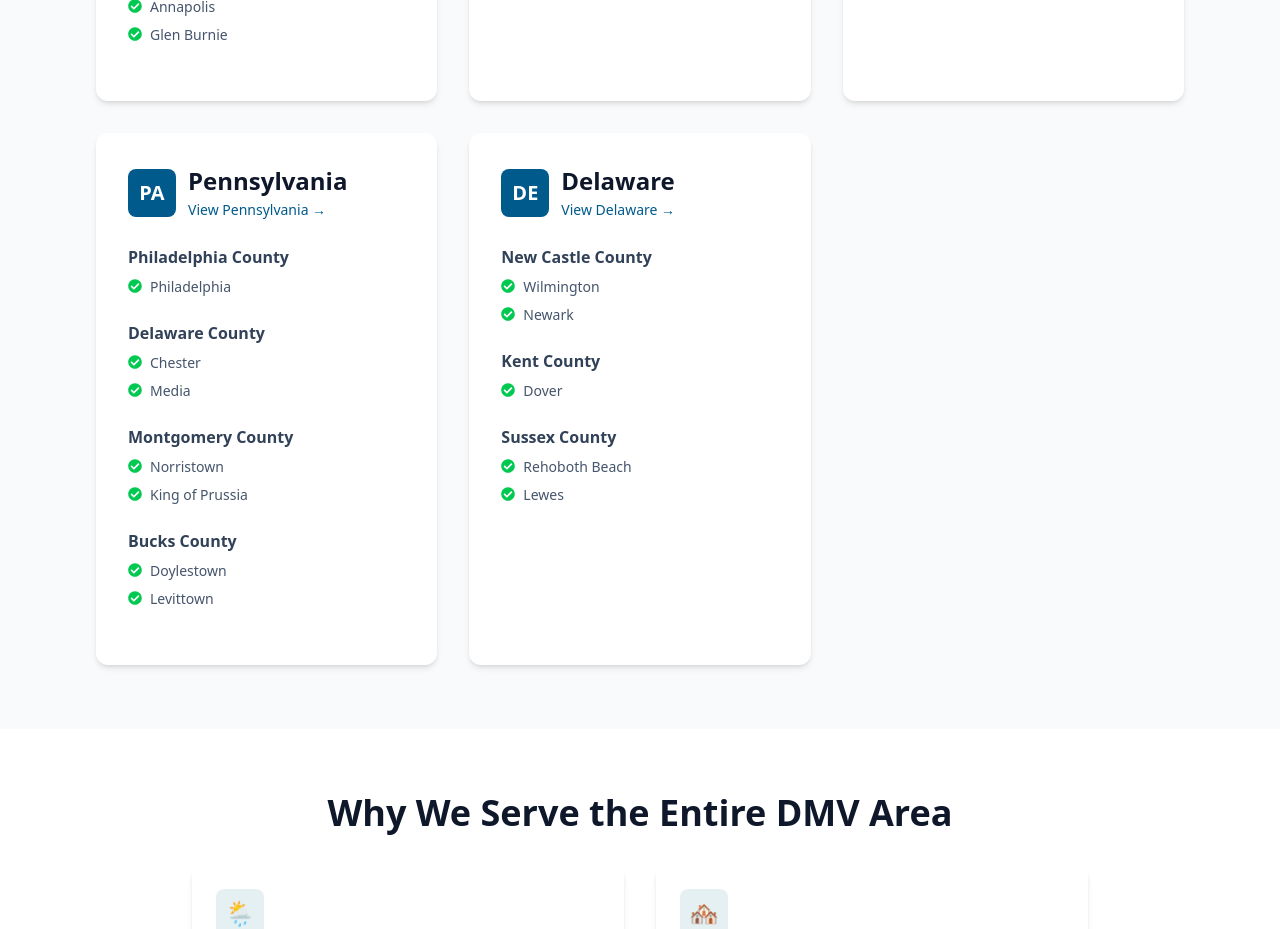
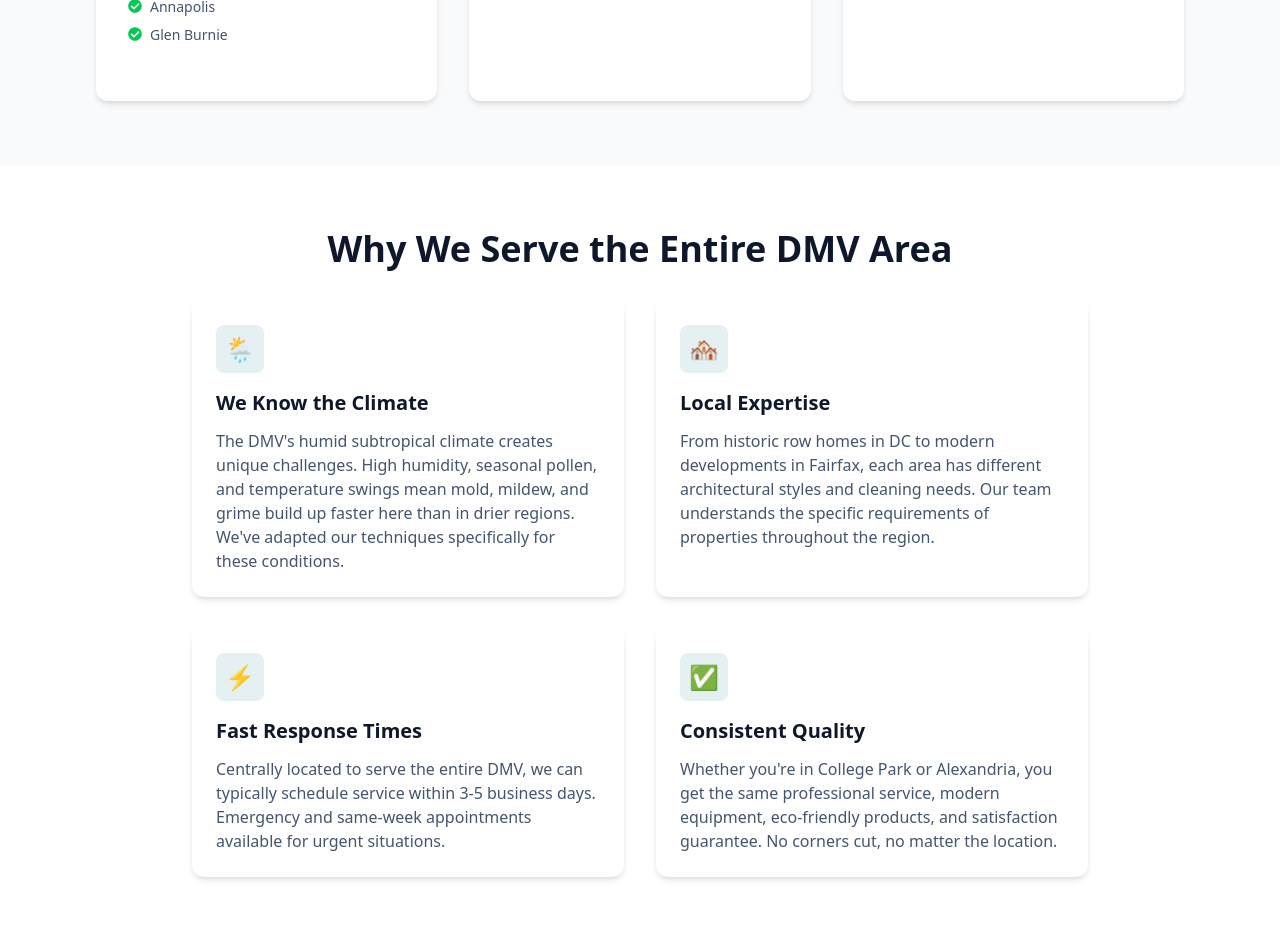
Before and after one commit to Hevyweight/Pats-Power-Washing-MD, a Next.js app: page /service-areas in a window 1280 px wide. Shown: the part 2720-3649 px from the top of the page. Built offline with nearby package versions, Linux system fonts and the light colour scheme.

Commit message:
Updated: Service Areas Page

```diff
--- a/app/service-areas/page.tsx
+++ b/app/service-areas/page.tsx
@@ -330,64 +330,6 @@ export default function ServiceAreasPage() {
                 </div>
               ))}
             </div>
-
-            {/* Pennsylvania */}
-            <div className="bg-white rounded-xl shadow-md p-8">
-                <div className="flex items-center gap-3 mb-6">
-                <div className="w-12 h-12 bg-brand-primary-dark text-white rounded-lg flex items-center justify-center font-bold text-xl">
-                    PA
-                </div>
-                <div>
-                    <h3 className="text-2xl font-bold">Pennsylvania</h3>
-                    <Link href="/areas/pennsylvania" className="text-brand-primary-dark text-sm hover:underline">
-                    View Pennsylvania →
-                    </Link>
-                </div>
-                </div>
-
-                {serviceAreas.pennsylvania.counties.map((county) => (
-                <div key={county.name} className="mb-6">
-                    <h4 className="font-semibold text-slate-700 mb-2">{county.name}</h4>
-                    <ul className="space-y-2">
-                    {county.cities.map((city) => (
-                        <li key={city} className="flex items-start gap-2 text-sm text-slate-600">
-                        <FaCheckCircle className="text-green-500 mt-0.5 flex-shrink-0" />
-                        <span>{city}</span>
-                        </li>
-                    ))}
-                    </ul>
-                </div>
-                ))}
-            </div>
-
-            {/* Delaware */}
-            <div className="bg-white rounded-xl shadow-md p-8">
-                <div className="flex items-center gap-3 mb-6">
-                <div className="w-12 h-12 bg-brand-primary-dark text-white rounded-lg flex items-center justify-center font-bold text-xl">
-                    DE
-                </div>
-                <div>
-                    <h3 className="text-2xl font-bold">Delaware</h3>
-                    <Link href="/areas/delaware" className="text-brand-primary-dark text-sm hover:underline">
-                    View Delaware →
-                    </Link>
-                </div>
-                </div>
-
-                {serviceAreas.delaware.counties.map((county) => (
-                <div key={county.name} className="mb-6">
-                    <h4 className="font-semibold text-slate-700 mb-2">{county.name}</h4>
-                    <ul className="space-y-2">
-                    {county.cities.map((city) => (
-                        <li key={city} className="flex items-start gap-2 text-sm text-slate-600">
-                        <FaCheckCircle className="text-green-500 mt-0.5 flex-shrink-0" />
-                        <span>{city}</span>
-                        </li>
-                    ))}
-                    </ul>
-                </div>
-                ))}
-            </div>
           </div>
         </div>
       </section>
```
